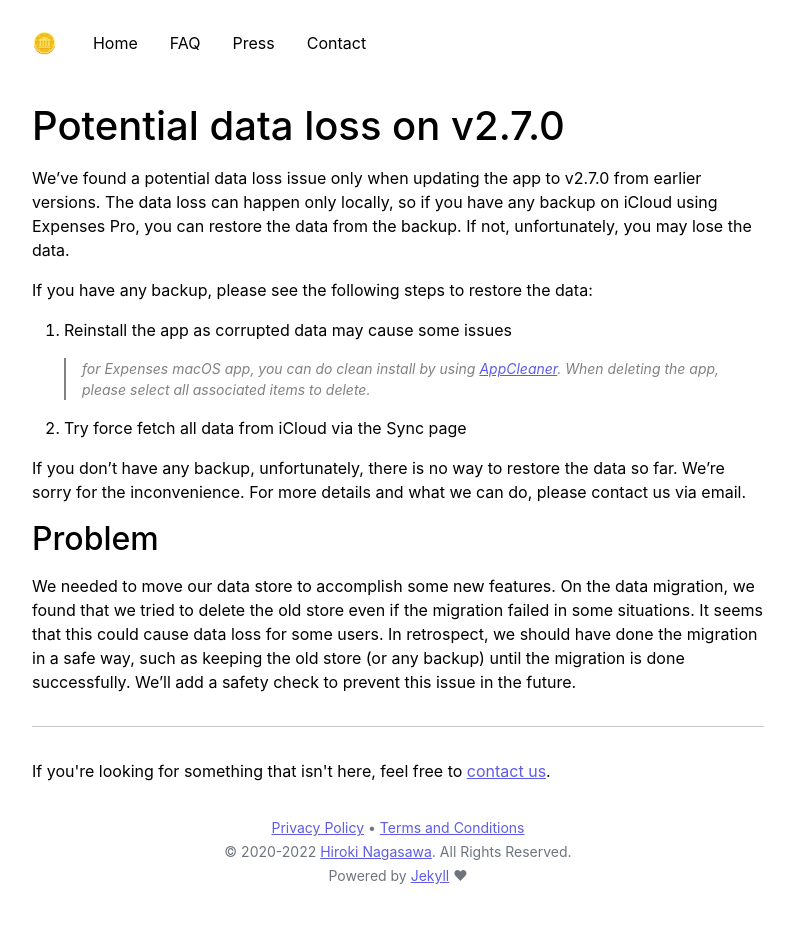
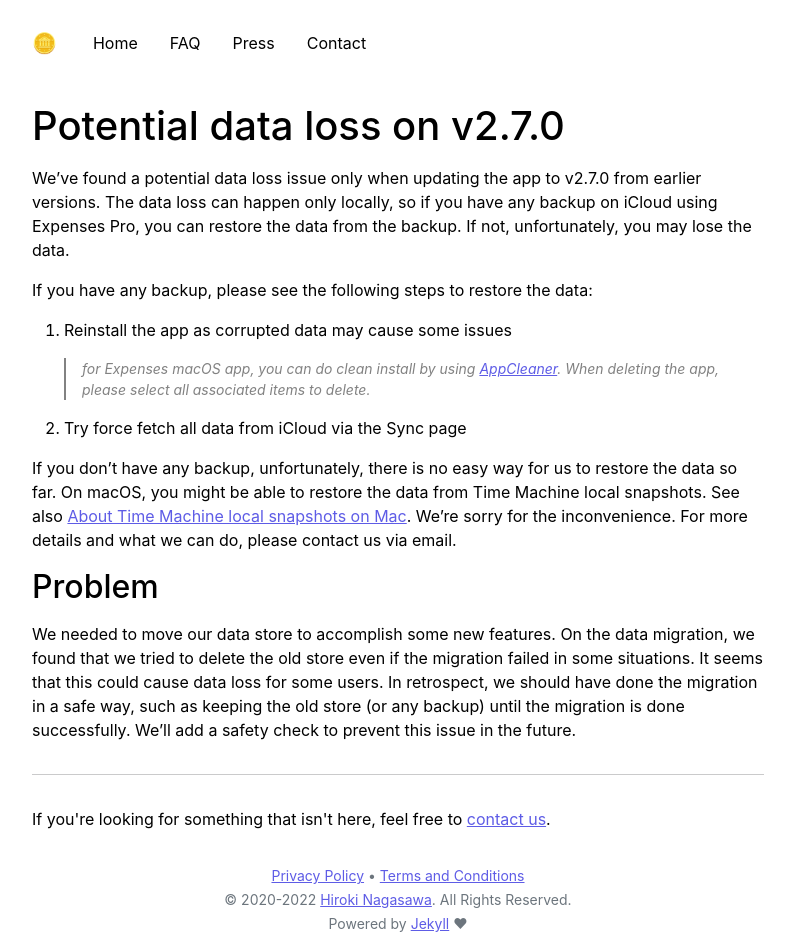
Before and after one commit to bluecometlabs/getexpenses.app, a Jekyll site: the page built from pages/faq/potential-data-loss-on-v2.7.0.md, in a window 1280 px wide. Shown: the whole page, without its empty margins (242-1037 px from the left). Built offline with Jekyll 4.4.1, drawn with Linux system fonts in a browser that asks for light colours; before the commit the page ends 903 px from its top, so only the background shows below that.

Commit message:
Update faq page

```diff
--- a/pages/faq/potential-data-loss-on-v2.7.0.md
+++ b/pages/faq/potential-data-loss-on-v2.7.0.md
@@ -16,7 +16,7 @@
 
 2. Try force fetch all data from iCloud via the Sync page
 
-If you don't have any backup, unfortunately, there is no way to restore the data so far. We're sorry for the inconvenience. For more details and what we can do, please contact us via email.
+If you don't have any backup, unfortunately, there is no easy way for us to restore the data so far. On macOS, you might be able to restore the data from Time Machine local snapshots. See also [About Time Machine local snapshots on Mac](https://support.apple.com/guide/mac-help/about-time-machine-local-snapshots-mh35933/mac). We're sorry for the inconvenience. For more details and what we can do, please contact us via email.
 
 ## Problem
 
```
